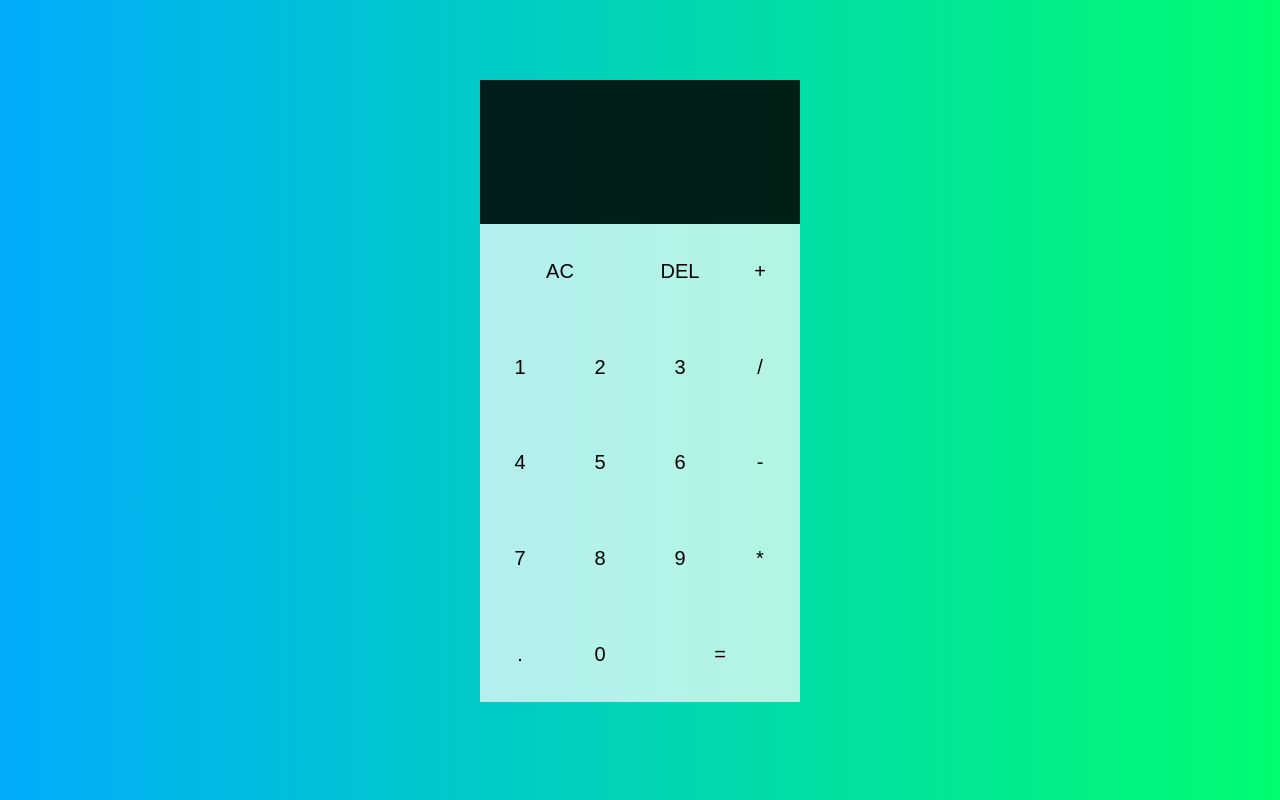
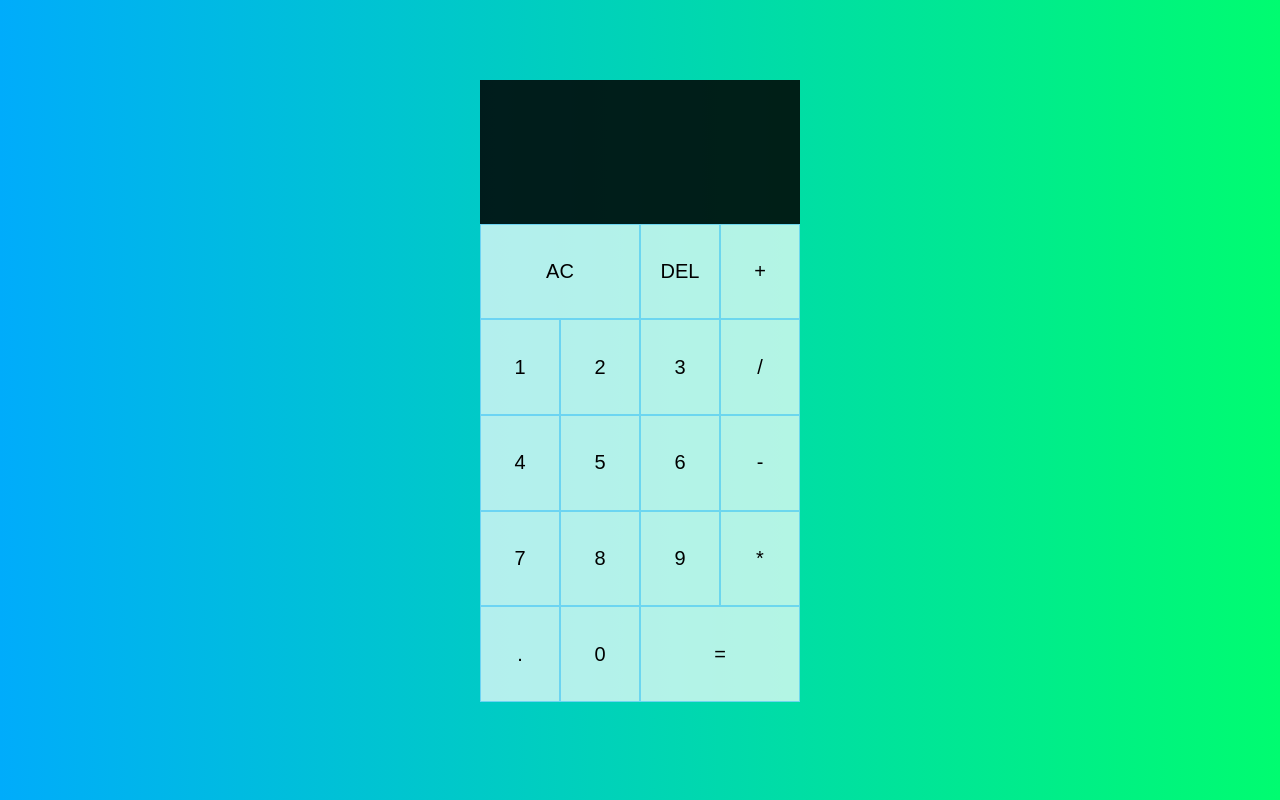
Before and after one commit to Lazola2/javascriptProjects, a plain HTML site: page day2Exercises/JSCalculator/index.html in a window 1280 px wide. Drawn offline with Linux system fonts and the light colour scheme.

Commit message:
added validation to calculator

```diff
--- a/day2Exercises/JSCalculator/index.html
+++ b/day2Exercises/JSCalculator/index.html
@@ -14,40 +14,40 @@
          <input type="number text" name="screen" id="screen">
         <br>
         <div class="clear-btn">
-            <input type="button" value="AC" class="clear">
+            <input type="button" value="AC" class="clear btn">
         </div>
         <div class="numbers">
-            <input type="button" value="1" class="buttons">
-            <input type="button" value="2" class="buttons">
-            <input type="button" value="3" class="buttons">
-            <input type="button" value="4" class="buttons">
-            <input type="button" value="5" class="buttons">
-            <input type="button" value="6" class="buttons">
-            <input type="button" value="7" class="buttons">
-            <input type="button" value="8" class="buttons">
-            <input type="button" value="9" class="buttons">
+            <input type="button" value="1" class="buttons btn">
+            <input type="button" value="2" class="buttons btn">
+            <input type="button" value="3" class="buttons btn">
+            <input type="button" value="4" class="buttons btn">
+            <input type="button" value="5" class="buttons btn">
+            <input type="button" value="6" class="buttons btn">
+            <input type="button" value="7" class="buttons btn">
+            <input type="button" value="8" class="buttons btn">
+            <input type="button" value="9" class="buttons btn">
         </div>
 
         <div class="delete-container">
-            <input type="button" value="DEL" class="btn-delete">
+            <input type="button" value="DEL" class="btn-delete btn">
         </div>
 
         <div class="btn-zero">
-            <input type="button" value="0" class="zero buttons">
+            <input type="button" value="0" class="zero buttons btn">
         </div>
 
         <div class="comma-container">
-            <input type="button" value="." class="btn-comma buttons">
+            <input type="button" value="." class="btn-comma buttons btn">
         </div>
 
         <div class="operators">
-            <input type="button" value="+" class="buttons">
-            <input type="button" value="/" class="buttons">
-            <input type="button" value="-" class="buttons">
-            <input type="button" value="*" class="buttons">
+            <input type="button" value="+" class="buttons btn">
+            <input type="button" value="/" class="buttons btn">
+            <input type="button" value="-" class="buttons btn">
+            <input type="button" value="*" class="buttons btn">
         </div>
         <div class="equal-btn">
-            <input type="button" value="=" class="equal">
+            <input type="button" value="=" class="equal btn">
         </div>
     </div>
 
--- a/day2Exercises/JSCalculator/js/code.js
+++ b/day2Exercises/JSCalculator/js/code.js
@@ -6,10 +6,9 @@ let clearBtn = document.querySelector(".clear");
 let deleteBtn = document.querySelector(".btn-delete");
 let btnZero = document.querySelector(".zero");
 
+// processing for all the buttons 1 to 9 including the operators ( - , + , / , *)
 // assume that the is no text in the screen
 let noText = true;
-
-// processing for all the buttons 1 to 9 including the operators ( - , + , / , *)
 buttons.forEach(button => {
     button.addEventListener('click', () => {
         if (noText) {
@@ -23,8 +22,17 @@ buttons.forEach(button => {
 
 // equal button
 equal.addEventListener('click', () => {
-    screen.value = eval(screen.value);
-    noText = !noText;
+    try {
+        eval(screen.value).toString().includes('.') ?
+            screen.value = eval(screen.value).toFixed(2) :
+            screen.value = eval(screen.value);
+        noText = !noText;
+    }
+    catch (e) {
+        alert("Invalid value entered!");
+        console.log(e);
+        screen.value = "";
+    }
 });
 
 // clear button
--- a/day2Exercises/JSCalculator/styles/style.css
+++ b/day2Exercises/JSCalculator/styles/style.css
@@ -31,6 +31,15 @@ body{
     background-color: rgba(0, 0, 0, 0.858);
     border: none;
     color: #fff;
+}
+
+.btn {
+    border: 1px solid rgba(0, 171, 251, 0.4) !important;
+}
+
+
+.btn:hover {
+    background: rgba(255, 255, 255, 0.913);
 }
 
 .buttons, .equal, .btn-delete, .clear {
```
